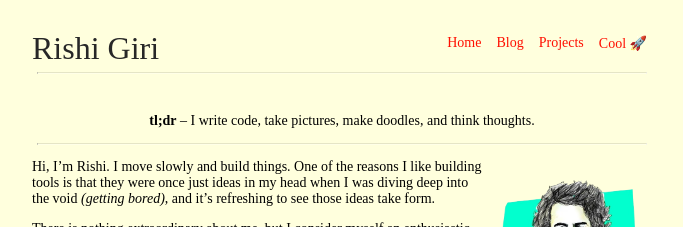
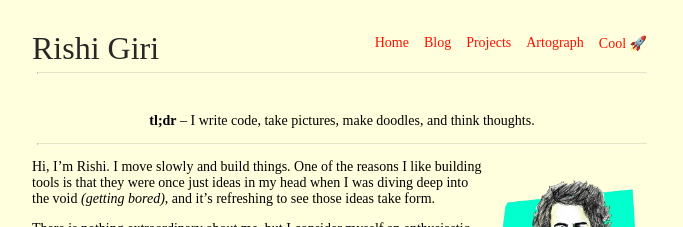
Before and after one commit to CodeDotJS/space, a Jekyll site: the page built from index.md, in a window 1280 px wide. Shown: the top 227 px of the page, without its empty margins (298-981 px from the left). Built offline with Jekyll 4.4.1, drawn with Linux system fonts in a browser that asks for light colours; nearby versions of some CDN libraries; some web fonts are replaced.

Commit message:
revert changes

```diff
--- a/_config.yml
+++ b/_config.yml
@@ -28,6 +28,8 @@ navbar:
    link: "blog"
  - name: "Projects"
    link: "projects"
+ - name: "Artograph"
+   link: "art"
  - name: "Cool 🚀"
    link: "updates"
 
```
